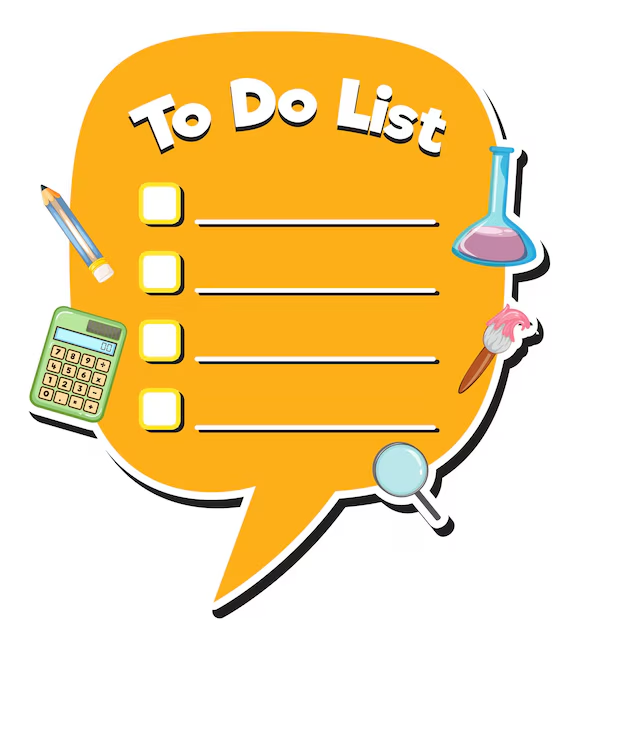
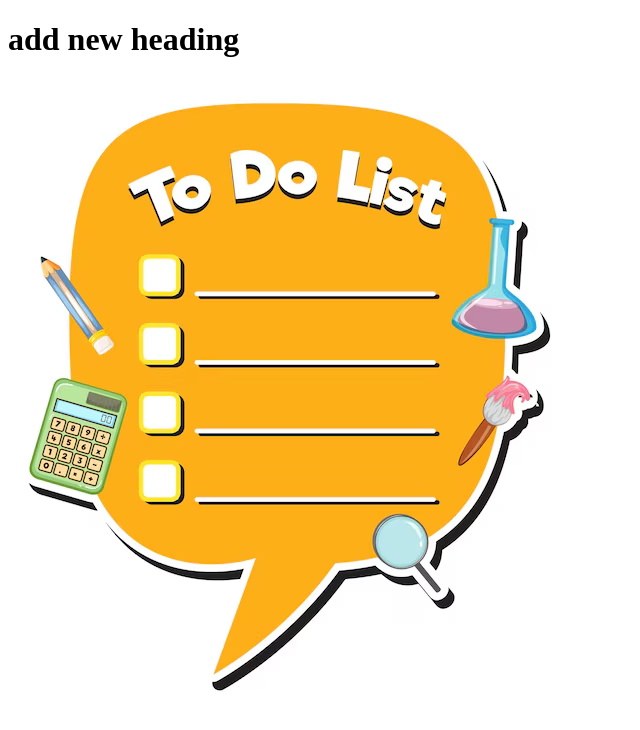
Before and after one commit to kajalrathore805/Git-Repo, a plain HTML site: page index.html in a window 1280 px wide. Shown: the whole page, without its empty margins (0-640 px from the left). Drawn offline with Linux system fonts and the light colour scheme.

Commit message:
add new heading

```diff
--- a/index.html
+++ b/index.html
@@ -6,6 +6,7 @@
     <title>Document</title>
 </head>
 <body>
+    <h1> add new heading </h1>
         <img src="todo.avif" alt="">
 
 </body>
```
